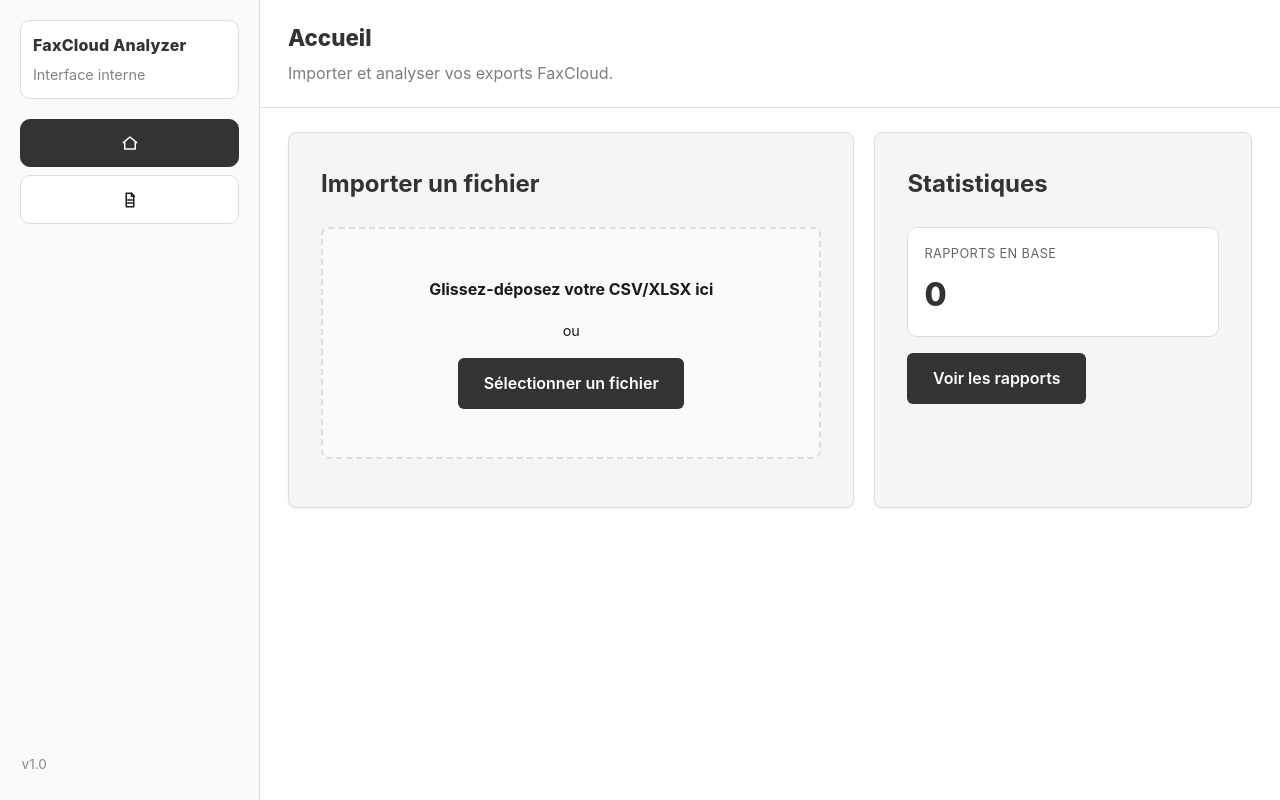
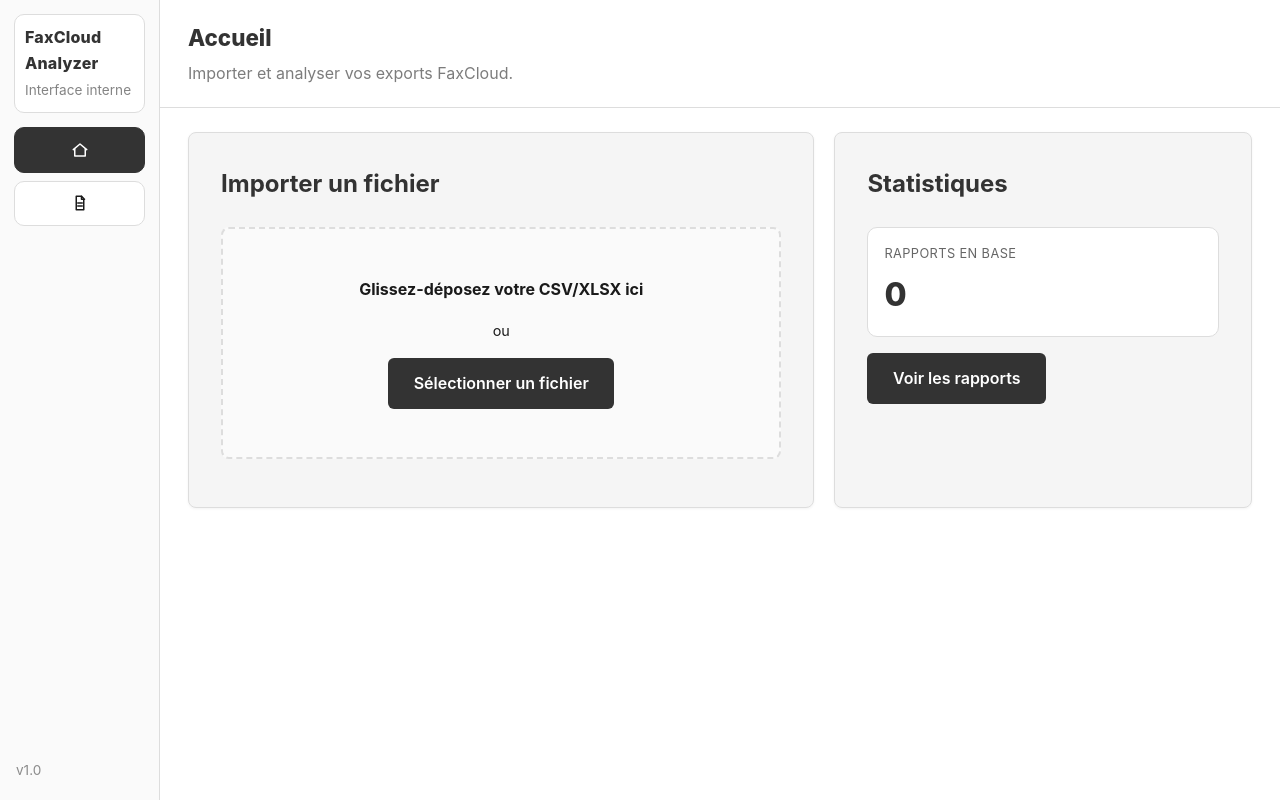
Before and after one commit to Imdraks/faxcloud-analyzer, a Flask app: page / in a window 1280 px wide. Run offline with Flask 3, Linux system fonts and the light colour scheme; data that the repository does not hold is empty.

Commit message:
Reduce sidebar width and adjust padding in CSS
Decreased the sidebar width from 260px to 160px and updated related padding and gap values for a more compact layout. Also adjusted font sizes and padding for .brand and .brand-subtitle classes to improve visual consistency.

```diff
--- a/web/static/css/style.css
+++ b/web/static/css/style.css
@@ -32,18 +32,18 @@ html, body {
 }
 
 .sidebar {
-    width: 260px;
-    flex: 0 0 260px;
+    width: 160px;
+    flex: 0 0 160px;
     background: #fafafa;
     border-right: 1px solid var(--border);
-    padding: 1.25rem;
+    padding: 0.9rem;
     display: flex;
     flex-direction: column;
-    gap: 1.25rem;
+    gap: 0.9rem;
 }
 
 .brand {
-    padding: 0.75rem 0.75rem;
+    padding: 0.6rem;
     border: 1px solid var(--border);
     border-radius: 10px;
     background: #ffffff;
@@ -53,10 +53,11 @@ html, body {
     font-weight: 800;
     color: var(--primary);
     letter-spacing: 0.2px;
+    font-size: 1rem;
 }
 
 .brand-subtitle {
-    font-size: 0.9rem;
+    font-size: 0.85rem;
     color: var(--text-light);
     opacity: 0.8;
     margin-top: 0.25rem;
@@ -97,7 +98,7 @@ html, body {
 
 .side-link.icon-only {
     justify-content: center;
-    padding: 0.9rem;
+    padding: 0.8rem;
 }
 
 .side-link.icon-only .side-link-left {
```
